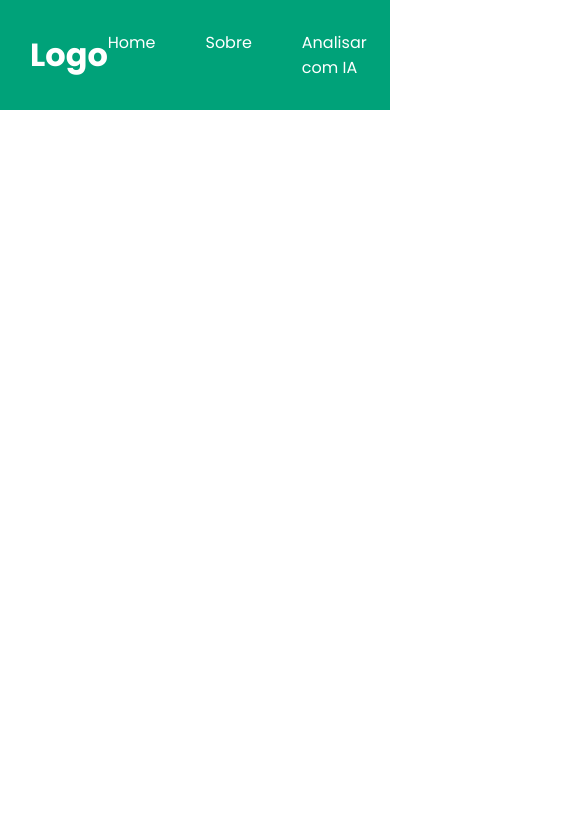
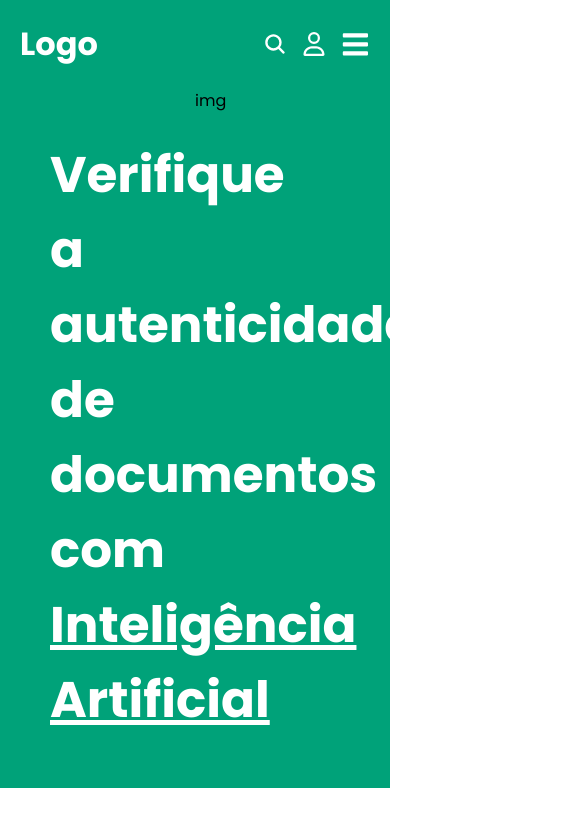
Before and after one commit to gabrielysantos8/valid, a React (Vite) app: page / in a window 390 px wide. Shown: the top 826 px of the page, 585 px wide, since content can reach past the window. Built offline with nearby package versions, Linux system fonts and the light colour scheme.

Commit message:
menu responsivo

```diff
--- a/src/Home.jsx
+++ b/src/Home.jsx
@@ -1,9 +1,24 @@
 import Header from "./components/Header";
+import "./style.css";
 
 function Home() {
   return (
     <>
       <Header />
+
+      <section className="fundoverde">
+        <div className="row">
+
+          <div className="col-6">
+            <p className="text-branco">Verifique a autenticidade de documentos com <p className="text-subli">Inteligência Artificial</p></p>
+          </div>
+
+          <div className="col-6">
+            img
+          </div>
+
+        </div>
+      </section>
     </>
   );
 }
--- a/src/components/Header.jsx
+++ b/src/components/Header.jsx
@@ -1,16 +1,21 @@
 import { Link } from "react-router-dom";
 import { IoSearch } from "react-icons/io5";
 import { FaRegUser } from "react-icons/fa6";
-import "./style.css";
+import "./compostyle.css";
+
+import { FaBars } from "react-icons/fa";
+import { useState } from "react";
 
 function Header() {
+    const [menuAberto, setMenuAberto] = useState(false);
+
     return(
         <header>
             <div>
                 <h1>Logo</h1>
             </div>
 
-            <nav>
+            <nav className={menuAberto ? "ativo" : ""}>
                 <ul>
                     <li><Link to="/">Home</Link></li>
                     <li><Link to="/">Sobre</Link></li>
@@ -20,10 +25,21 @@ function Header() {
                 </ul>
             </nav>
 
-            <div className="icons">
-                <IoSearch />
-                <FaRegUser />
+            <div className="actions">
+                <div className="icons">
+                    <IoSearch />
+                    <FaRegUser />
+                </div>
+
+                <button
+                    className="menu-btn"
+                    onClick={() => setMenuAberto(!menuAberto)}
+                >
+                    <FaBars />
+                </button>
             </div>
+
+
         </header>
     );
 }
--- /dev/null
+++ b/src/components/compostyle.css
@@ -0,0 +1,114 @@
+/* css components */
+
+* {
+    margin: 0;
+    padding: 0;
+    box-sizing: border-box;
+    font-family: 'Poppins', sans-serif;
+    font-weight: 400;
+}
+
+/* MENU */
+
+header {
+    background: #00A279;
+    padding: 30px;
+    display: flex;
+    justify-content: space-between;
+    align-items: center;
+}
+
+header h1 {
+    color: white;
+    font-weight: 700;
+}
+
+nav ul {
+    display: flex;
+    gap: 50px;
+    list-style: none;
+}
+
+nav ul li {
+    list-style: none;
+}
+
+nav ul li a {
+
+    color: white;
+    text-decoration: none;
+}
+
+.icons {
+    display: flex;
+    align-items: center;
+    gap: 15px;
+    font-size: 24px;
+    cursor: pointer;
+    color: white;
+}
+
+.menu-btn {
+    align-items: center;
+    justify-content: center;
+    display: none;
+    background: none;
+    border: none;
+    color: white;
+    font-size: 1.8rem;
+    cursor: pointer;
+    padding: 0;
+}
+
+.menu-btn svg {
+    display: block;
+}
+
+.actions {
+    display: flex;
+    align-items: center;
+    gap: 15px;
+    color: white;
+}
+
+/* RESPONSIVIDADE  */
+
+@media (max-width: 768px) {
+
+    header {
+        padding: 20px;
+    }
+
+    .menu-btn {
+        display: flex;
+    }
+
+    nav {
+        display: none;
+    }
+
+    nav.ativo {
+        display: block;
+        position: absolute;
+        top: 120px;
+        width: 80%;
+        left: 50%;
+        transform: translateX(-50%);
+        background: #00A279;
+        border-radius: 25px;
+        padding: 20px 0;
+    }
+
+    nav.ativo ul {
+        display: flex;
+        flex-direction: column;
+        align-items: center;
+        gap: 20px;
+    }
+
+    .icons {
+        display: flex;
+        align-items: center;
+        gap: 15px;
+    }
+}
--- a/src/components/style.css
+++ /dev/null
@@ -1,46 +0,0 @@
-* {
-    margin: 0;
-    padding: 0;
-    box-sizing: border-box;
-    font-family: 'Poppins', sans-serif;
-    font-weight: 400;
-}
-
-header {
-    background: #00A279;
-    padding: 30px;
-    display: flex;
-    justify-content: space-between;
-    align-items: center;
-}
-
-header h1 {
-    color: white;
-    font-weight: 700;
-}
-
-
-
-nav ul {
-    display: flex;
-    gap: 50px;
-    list-style: none;
-}
-
-nav ul li {
-    list-style: none;
-}
-
-nav ul li a {
-
-    color: white;
-    text-decoration: none;
-}
-
-.icons {
-    display: flex;
-    gap: 15px;
-    font-size: 24px;
-    cursor: pointer;
-    color: white;
-}
--- /dev/null
+++ b/src/style.css
@@ -0,0 +1,24 @@
+.fundoverde{
+    background-color: #00A279;
+}
+
+.row{
+    display: flex;
+    flex-flow: row wrap;
+}
+
+.col-6{
+    width: 50%;
+}
+
+.text-branco{
+    color: white;
+    font-size: 50px;
+    font-weight: 700;
+    margin: 50px;
+}
+
+.text-subli{
+    text-decoration: underline;
+    font-weight: 700;
+}
```
